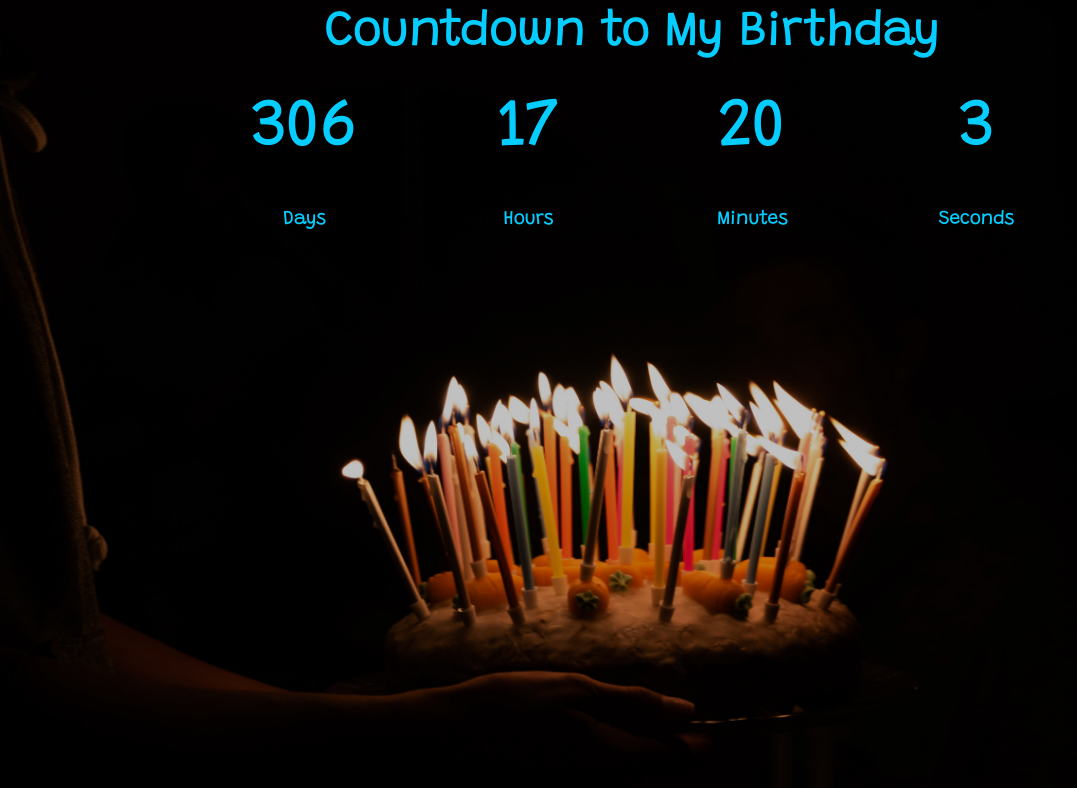
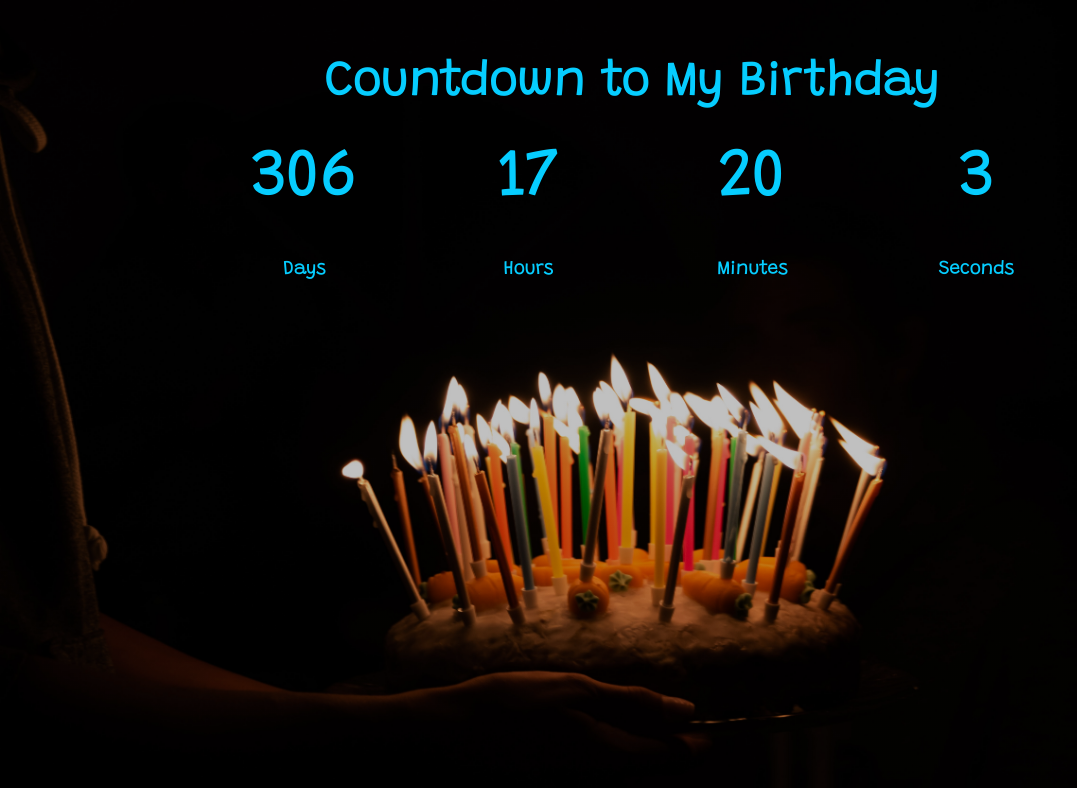
Before and after one commit to Vijay-Janarthanan/Birthday-Countdown, a plain HTML site: page index.html in a window 1280 px wide. Shown: the whole page, without its empty margins (0-1077 px from the left). Drawn offline with Linux system fonts and the light colour scheme.

Commit message:
Update style.css

```diff
--- a/style.css
+++ b/style.css
@@ -31,7 +31,7 @@ body {
 
 .header {
   position: absolute;
-  top: 10px;
+  top: 60px;
   color: #06cdff;
   flex: 1;
   display: flex;
@@ -46,7 +46,7 @@ body {
 }
 .timer {
   position: relative;
-  top: 50px;
+  top: 100px;
   color: #06cdff;
   flex: 1;
   display: flex;
```
